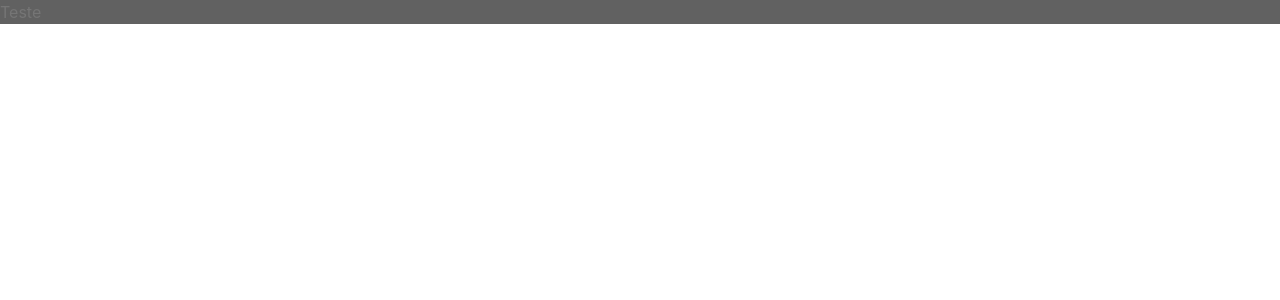
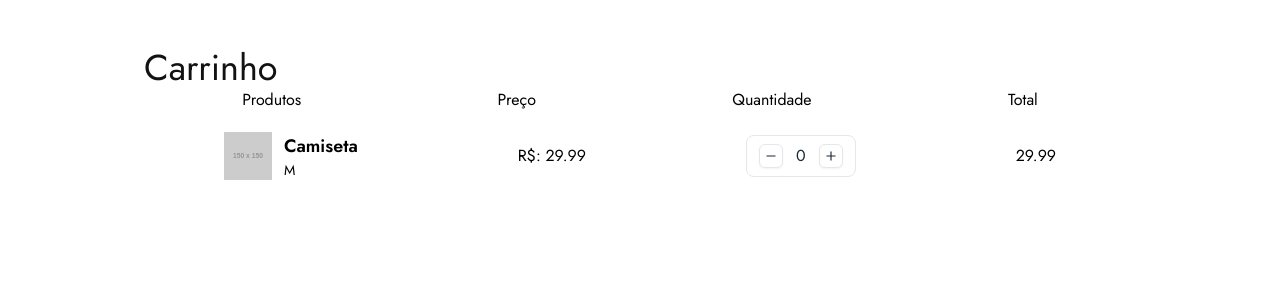
Before and after one commit to vemser/vemser-vs13-projeto-tshirt-ecomerce-front, a React (Vite) app: page /checkout in a window 1280 px wide. Shown: the top 300 px of the page. Built offline with nearby package versions, Linux system fonts and the light colour scheme.

Commit message:
feat: start checkout page

```diff
--- a/index.html
+++ b/index.html
@@ -4,6 +4,12 @@
     <meta charset="UTF-8" />
     <link rel="icon" type="image/svg+xml" href="/vite.svg" />
     <meta name="viewport" content="width=device-width, initial-scale=1.0" />
+    <link rel="preconnect" href="https://fonts.googleapis.com" />
+    <link rel="preconnect" href="https://fonts.gstatic.com" crossorigin />
+    <link
+      href="https://fonts.googleapis.com/css2?family=Jost:ital,wght@0,100..900;1,100..900&display=swap"
+      rel="stylesheet"
+    />
     <title>iShirts</title>
   </head>
   <body>
--- /dev/null
+++ b/src/components/ProductCheckoutCard/ProductCheckoutCard.tsx
@@ -0,0 +1,94 @@
+import { useState } from "react";
+
+interface ProductCheckoutCardProps {
+  title: string;
+  size: string;
+  price: number;
+  img: string;
+}
+
+const ProductCheckoutCard = ({
+  title,
+  size,
+  price,
+  img,
+}: ProductCheckoutCardProps) => {
+  const [quantity, setQuantity] = useState(0);
+
+  return (
+    <div className="flex items-center justify-around py-5">
+      <div className="flex">
+        <img src={img} alt={title} className="w-12 h-12 object-cover" />
+        <div>
+          <h3 className="text-lg font-semibold ps-3">{title}</h3>
+          <p className="text-sm ps-3">{size}</p>
+        </div>
+      </div>
+      <p>R$: {price}</p>
+
+      <div
+        className="py-2 px-3 inline-block bg-white border border-gray-200 rounded-lg
+        "
+        data-hs-input-number
+      >
+        <div className="flex items-center gap-x-1.5">
+          <button
+            type="button"
+            className="size-6 inline-flex justify-center items-center gap-x-2 text-sm font-medium rounded-md border border-gray-200 bg-white text-gray-800 shadow-sm hover:bg-gray-50 disabled:opacity-50 disabled:pointer-events-none "
+            data-hs-input-number-decrement
+            onClick={() => setQuantity(quantity - 1)}
+          >
+            <svg
+              className="flex-shrink-0 size-3.5"
+              xmlns="http://www.w3.org/2000/svg"
+              width="24"
+              height="24"
+              viewBox="0 0 24 24"
+              fill="none"
+              stroke="currentColor"
+              stroke-width="2"
+              stroke-linecap="round"
+              stroke-linejoin="round"
+            >
+              <path d="M5 12h14" />
+            </svg>
+          </button>
+          <input
+            className="p-0 w-6 bg-transparent border-0 text-gray-800 text-center focus:ring-0"
+            type="text"
+            value={quantity}
+            data-hs-input-number-input
+            min={0}
+            max={99}
+          />
+          <button
+            type="button"
+            className="size-6 inline-flex justify-center items-center gap-x-2 text-sm font-medium rounded-md border border-gray-200 bg-white text-gray-800 shadow-sm hover:bg-gray-50 disabled:opacity-50 disabled:pointer-events-none "
+            data-hs-input-number-increment
+            onClick={() => setQuantity(quantity + 1)}
+          >
+            <svg
+              className="flex-shrink-0 size-3.5"
+              xmlns="http://www.w3.org/2000/svg"
+              width="24"
+              height="24"
+              viewBox="0 0 24 24"
+              fill="none"
+              stroke="currentColor"
+              stroke-width="2"
+              stroke-linecap="round"
+              stroke-linejoin="round"
+            >
+              <path d="M5 12h14" />
+              <path d="M12 5v14" />
+            </svg>
+          </button>
+        </div>
+      </div>
+
+      <p>{price}</p>
+    </div>
+  );
+};
+
+export default ProductCheckoutCard;
--- a/src/index.css
+++ b/src/index.css
@@ -24,4 +24,5 @@ a {
 
 body {
   min-height: 100vh;
+  font-family: "Jost", sans-serif;
 }
--- a/src/pages/Checkout/Checkout.tsx
+++ b/src/pages/Checkout/Checkout.tsx
@@ -1,8 +1,38 @@
+import ProductCheckoutCard from "../../components/ProductCheckoutCard/ProductCheckoutCard";
+
+const producstList = [
+  {
+    title: "Camiseta",
+    size: "M",
+    price: 29.99,
+    img: "https://via.placeholder.com/150",
+  },
+  // {
+  //   title: "Camiseta",
+  //   size: "G",
+  //   price: 39.99,
+  //   img: "https://via.placeholder.com/150",
+  // },
+];
+
 const Checkout = () => {
   return (
-    <div className="bg-tertiary">
-      <h2 className="text-quaternary ">Teste</h2>
-    </div>
+    <main className="px-36 py-12">
+      <h2 className="text-primary text-4xl">Carrinho</h2>
+
+      {/* Products Lists */}
+      <section className="flex flex-col justify-around">
+        <div className="flex justify-around">
+          <p>Produtos</p>
+          <p>Preço</p>
+          <p>Quantidade</p>
+          <p>Total</p>
+        </div>
+        {producstList.map((product, index) => (
+          <ProductCheckoutCard key={index} {...product} />
+        ))}
+      </section>
+    </main>
   );
 };
 
```
